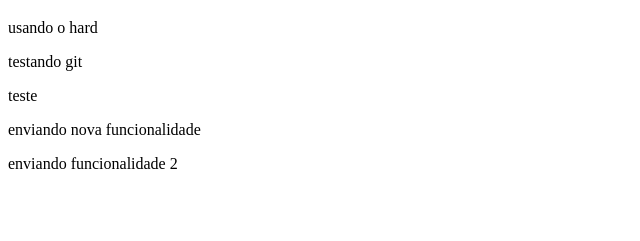
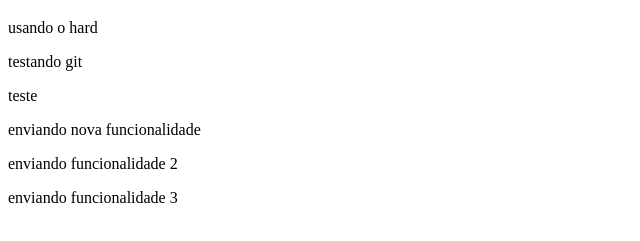
Before and after one commit to sanchesjruy/curso_git_repo, a plain HTML site: page about.html in a window 1280 px wide. Shown: the part 61-302 px from the top of the page, without its empty margins (0-640 px from the left). Drawn offline with Linux system fonts and the light colour scheme.

Commit message:
enviando 3

```diff
--- a/about.html
+++ b/about.html
@@ -13,4 +13,5 @@
     <p>teste</p>
     <p>enviando nova funcionalidade</p>
     <p>enviando funcionalidade 2</p>
+    <p>enviando funcionalidade 3</p>
 </body>
```
